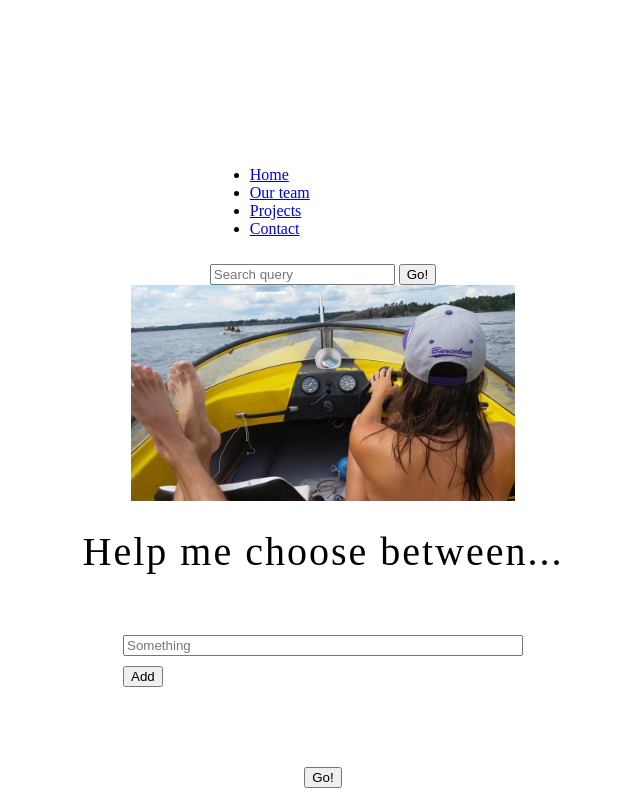
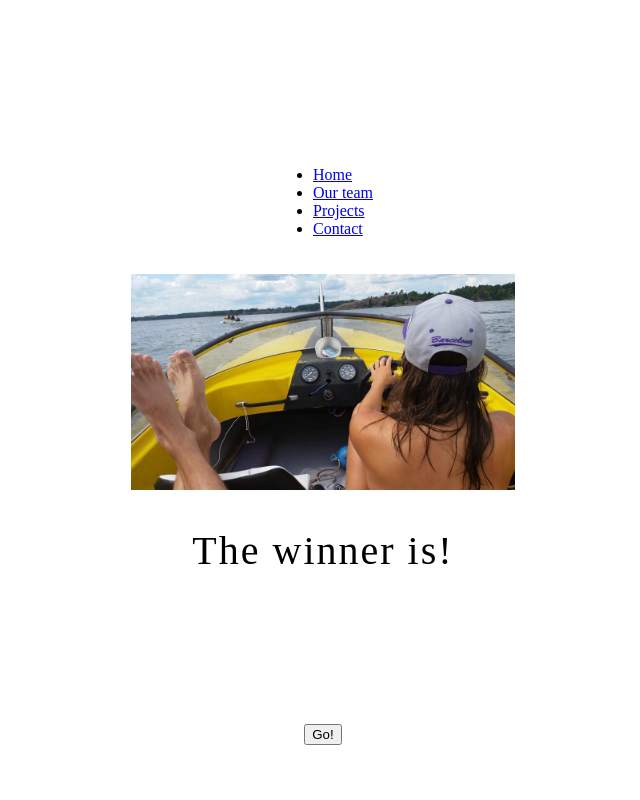
Before and after one commit to karlerus/help_me_choose, a plain HTML site: page index.html in a window 1280 px wide. Both pictures are taken after a click on the button "Go!". Shown: the whole page, without its empty margins (317-957 px from the left). Drawn offline with nearby package versions, Linux system fonts and the light colour scheme.

Commit message:
add more JavaScript
spara alternativ, välja vinnare, visa vinnare
animation a bild

```diff
--- a/index.html
+++ b/index.html
@@ -4,6 +4,7 @@
 		<meta charset="utf-8">
 		<title>Help me choose!</title>
 		<link href="./main.css" rel="stylesheet" type="text/css">
+
 	</head>
 	<nav>
 		<ul>
@@ -13,25 +14,31 @@
 			<li><a href="#">Contact</a></li>
 		</ul>
 
-       <!-- A Search form is another commmon non-linear way to navigate through a website. -->
+<!-- A Search form is another commmon non-linear way to navigate through a website.
 
 		<form>
 			<input type="search" name="q" placeholder="Search query">
-			<input type="submit" value="Go!"> <!-- different way of implemnting a button -->
-		</form>
+			<input type="submit" value="Go!">      different way of implemnting a button
+		</form> -->
 	</nav>
 
 	<body>
-		<img src="./images/cruising.jpg" alt="boat" height="216" width="384">
-		<h1>Help me choose between...</h1>
+		<div class="grow">
+			<img src="./images/cruising.jpg" alt="boat" height="216" width="384">
+		</div>
+			<h1>Help me choose between...</h1>
+
 		<div class="inputSection">
 			<div class="inputs">
 				<input placeholder="Something"></input>
 			</div>
 			<button class="addOption">Add</button>
 		</div>
-		<div class="resultSection"></div>
-		<button>Go!</button>
+
+		<div class="resultSection">
+
+		</div>
+		<button class="submit">Go!</button>
 
 		<script src="https://code.jquery.com/jquery-3.2.1.min.js"></script>
 		<script>
@@ -40,9 +47,24 @@
 
 				var add_option = function() {
 					$('.inputs').append('<input></input>')
+
+				}
+				$('.addOption').click(add_option)
+
+				var options = []
+				var submit = function() {
+					$('.inputSection').hide()
+					$('.resultSection').css('display', 'flex')
+					$('input').each(function() {
+					options.push($(this).val())
+					})
+					var winner = options[Math.floor(Math.random() * options.length)]					<!-- math.random() math.floor() för att ta bort decimaler -->
+					console.log(winner)
+					$('h1').html("The winner is!")
+					$('.resultSection').text(winner)
 				}
 
-				$('.addOption').click(add_option)
+				$('.submit').click(submit)
 			})
 		</script>
 	</body>
--- a/main.css
+++ b/main.css
@@ -4,6 +4,20 @@ body {
 	justify-content: center;
 	align-items: center;
 	margin-top: 150px;
+}
+
+.grow {
+	display: flex;
+	justify-content: center;
+	align-items: center;
+	margin: 20px 0px 10px 0px;
+}
+
+.grow:hover
+{
+        -webkit-transform: scale(1.3);
+        -ms-transform: scale(1.3);
+        transform: scale(1.3);
 }
 
 h1 {
@@ -31,3 +45,11 @@ input {
 .addOption {
 	margin-top: 10px;
 }
+
+.resultSection {
+	height: 150px;
+	display: flex;
+	justify-content: center;
+	align-items: center;
+	font-size: 35px;
+}
```
